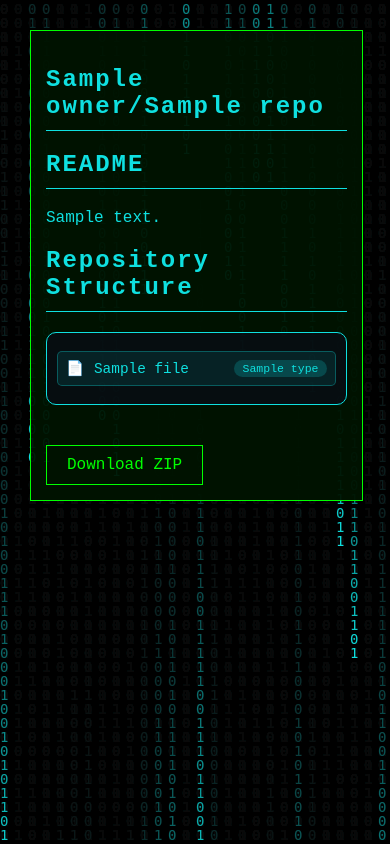
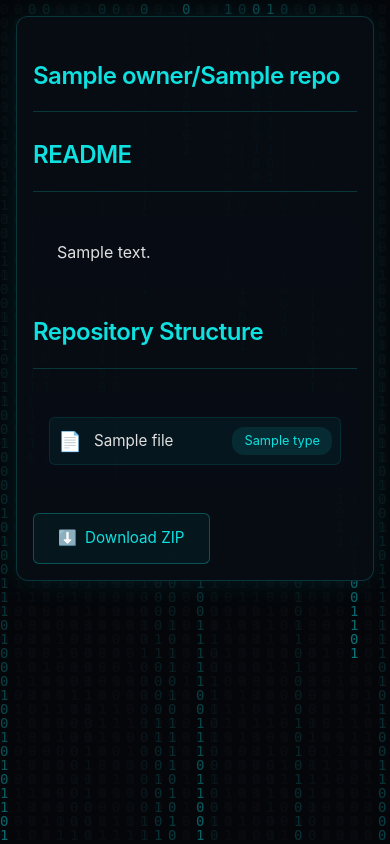
Before and after one commit to Karannkx/Kxshare, a Flask app: template templates/view.html in a window 390 px wide. Run offline with Flask 3, Linux system fonts and the light colour scheme; the template is opened without the code that fills it: most values are stand-ins (such as "Sample title", 1, 10 or a date in 2020).

Commit message:
Assistant checkpoint: Update view page design and responsiveness
Assistant generated file changes:
- templates/view.html: Improve view page design, responsiveness and tree structure

---

User prompt:

Generated url open krne ke baad waha responsiveness nhi hai jaise mera github repo ka name bada hai to generated url me vo responsiveness theek nhi aa rhi uski or baki vo green color ki line achi nhi lag rhi or waha or tree structure me show krwa pura ache se or responsiveness or design theek kr uss page ka

Replit-Commit-Author: Assistant
Replit-Commit-Session-Id: e71d024a-e6af-4e6d-8cde-e98923e4e7fc

```diff
--- a/templates/view.html
+++ b/templates/view.html
@@ -11,16 +11,17 @@
             --secondary: #ff2975;
             --accent: #7928ff;
             --bg: #080c14;
-            --neon-glow: 0 0 10px var(--primary), 0 0 20px var(--primary), 0 0 30px var(--primary);
+            --text: #e0e0e0;
         }
         body {
-            font-family: 'Courier New', monospace;
+            font-family: 'Inter', -apple-system, system-ui, sans-serif;
             background-color: var(--bg);
-            color: var(--primary);
+            color: var(--text);
             margin: 0;
             padding: 20px;
             min-height: 100vh;
             overflow-x: hidden;
+            line-height: 1.6;
         }
         .matrix-rain {
             position: fixed;
@@ -30,120 +31,125 @@
             height: 100%;
             pointer-events: none;
             z-index: -1;
+            opacity: 0.5;
         }
         .container {
-            max-width: 800px;
+            max-width: 1000px;
             margin: 0 auto;
-            background: rgba(0,20,0,0.95);
-            padding: 30px;
-            border: 1px solid #00ff00;
+            background: rgba(8,12,20,0.95);
+            padding: 2rem;
+            border-radius: 12px;
+            border: 1px solid rgba(14,224,224,0.2);
+            box-shadow: 0 0 30px rgba(14,224,224,0.1);
             animation: fadeIn 0.5s ease-out;
         }
         h1, h2 {
-            letter-spacing: 2px;
-            border-bottom: 1px solid var(--primary);
-            padding-bottom: 10px;
-            margin: 20px 0;
+            font-weight: 600;
+            letter-spacing: -0.5px;
             color: var(--primary);
+            padding-bottom: 1rem;
+            margin: 1.5rem 0;
+            border-bottom: 1px solid rgba(14,224,224,0.2);
+        }
+        h1 {
+            font-size: 2rem;
+            word-break: break-word;
+        }
+        .readme-content {
+            background: rgba(8,12,20,0.6);
+            padding: 1.5rem;
+            border-radius: 8px;
+            margin: 1rem 0;
         }
         .file-tree {
-            padding: 15px;
-            border-radius: 10px;
-            background: rgba(8,12,20,0.8);
-            border: 1px solid var(--primary);
-            margin: 20px 0;
+            background: rgba(8,12,20,0.6);
+            padding: 1.5rem;
+            border-radius: 8px;
+            margin: 1.5rem 0;
         }
         .file-tree ul {
             list-style: none;
-            padding-left: 20px;
+            padding-left: 1.5rem;
         }
         .file-tree > ul {
             padding-left: 0;
         }
         .file-item {
-            margin: 8px 0;
-            padding: 10px;
-            border-radius: 5px;
-            background: rgba(14,224,224,0.1);
-            border: 1px solid rgba(14,224,224,0.3);
-            transition: all 0.3s ease;
+            padding: 0.75rem;
+            margin: 0.5rem 0;
+            border-radius: 6px;
+            background: rgba(14,224,224,0.05);
+            border: 1px solid rgba(14,224,224,0.1);
+            transition: all 0.2s ease;
             display: flex;
             align-items: center;
-            gap: 10px;
-            cursor: pointer;
+            gap: 0.75rem;
         }
         .file-item:hover {
-            background: rgba(14,224,224,0.2);
-            transform: translateX(5px);
-            border-color: var(--primary);
-            box-shadow: 0 0 15px rgba(14,224,224,0.2);
+            background: rgba(14,224,224,0.1);
+            transform: translateX(4px);
+            border-color: rgba(14,224,224,0.3);
         }
-        .file-item i {
+        .file-icon {
             color: var(--primary);
-            font-style: normal;
+            font-size: 1.2rem;
+        }
+        .file-name {
+            flex: 1;
+            font-size: 0.95rem;
+            word-break: break-word;
         }
         .file-type {
-            font-size: 0.8em;
-            padding: 2px 8px;
+            font-size: 0.8rem;
+            padding: 0.25rem 0.75rem;
             border-radius: 12px;
-            background: rgba(14,224,224,0.2);
+            background: rgba(14,224,224,0.1);
             color: var(--primary);
-            margin-left: auto;
         }
-        .folder > .file-item::before {
-            content: '';
-            position: absolute;
-            top: 0;
-            left: -100%;
-            width: 100%;
-            height: 100%;
-            background: linear-gradient(90deg, transparent, rgba(0, 255, 255, 0.2), transparent);
-            transition: 0.5s;
+        .download-btn {
+            display: inline-flex;
+            align-items: center;
+            gap: 0.5rem;
+            color: var(--primary);
+            text-decoration: none;
+            padding: 0.75rem 1.5rem;
+            border-radius: 6px;
+            border: 1px solid rgba(14,224,224,0.3);
+            background: rgba(14,224,224,0.05);
+            transition: all 0.2s ease;
+            font-size: 0.95rem;
         }
-        .file-list li:hover::before {
-            left: 100%;
+        .download-btn:hover {
+            background: rgba(14,224,224,0.1);
+            border-color: var(--primary);
         }
-        a {
-            color: #00ff00;
-            text-decoration: none;
-            padding: 10px 20px;
-            border: 1px solid #00ff00;
-            display: inline-block;
-            margin-top: 20px;
-            transition: all 0.3s;
-        }
-        a:hover {
-            background: #003000;
-            box-shadow: 0 0 10px #00ff00;
+        @media (max-width: 768px) {
+            body {
+                padding: 1rem;
+            }
+            .container {
+                padding: 1rem;
+            }
+            h1 {
+                font-size: 1.5rem;
+            }
+            .file-tree {
+                padding: 1rem;
+            }
+            .file-item {
+                padding: 0.5rem;
+                font-size: 0.9rem;
+            }
         }
         @keyframes fadeIn {
-            from { opacity: 0; transform: translateY(20px); }
-            to { opacity: 1; transform: translateY(0); }
-        }
-        @media (max-width: 768px) {
-            .container {
-                width: 95%;
-                padding: 15px;
-                margin: 10px;
+            from {
+                opacity: 0;
+                transform: translateY(10px);
             }
-            .file-tree {
-                padding: 10px;
+            to {
+                opacity: 1;
+                transform: translateY(0);
             }
-            .file-item {
-                padding: 8px;
-                font-size: 0.9em;
-            }
-            h1, h2 {
-                font-size: 1.5em;
-            }
-        }
-        @keyframes pulse {
-            0% { box-shadow: 0 0 0 0 rgba(14,224,224,0.4); }
-            70% { box-shadow: 0 0 0 10px rgba(14,224,224,0); }
-            100% { box-shadow: 0 0 0 0 rgba(14,224,224,0); }
-        }
-        .file-item:active {
-            animation: pulse 0.3s ease-out;
         }
     </style>
 </head>
@@ -151,15 +157,15 @@
     <div class="container">
         <h1>{{ owner }}/{{ repo }}</h1>
         <h2>README</h2>
-        <div>{{ readme_content | safe }}</div>
+        <div class="readme-content">{{ readme_content | safe }}</div>
         <h2>Repository Structure</h2>
         <div class="file-tree">
             <ul>
                 {% for file in files %}
-                    <li class="{{ file.type }}">
+                    <li>
                         <div class="file-item">
-                            <i>{{ '📁' if file.type == 'dir' else '📄' }}</i>
-                            <span>{{ file.name }}</span>
+                            <span class="file-icon">{{ '📁' if file.type == 'dir' else '📄' }}</span>
+                            <span class="file-name">{{ file.name }}</span>
                             <span class="file-type">{{ file.type }}</span>
                         </div>
                         {% if file.type == 'dir' %}
@@ -169,9 +175,11 @@
                 {% endfor %}
             </ul>
         </div>
-        <a href="{{ url_for('download_repo', share_id=share_id) }}">Download ZIP</a>
+        <a href="{{ url_for('download_repo', share_id=share_id) }}" class="download-btn">
+            <span>⬇️</span> Download ZIP
+        </a>
     </div>
-<canvas class="matrix-rain" id="matrix"></canvas>
+    <canvas class="matrix-rain" id="matrix"></canvas>
     <script>
         const canvas = document.getElementById('matrix');
         const ctx = canvas.getContext('2d');
```
